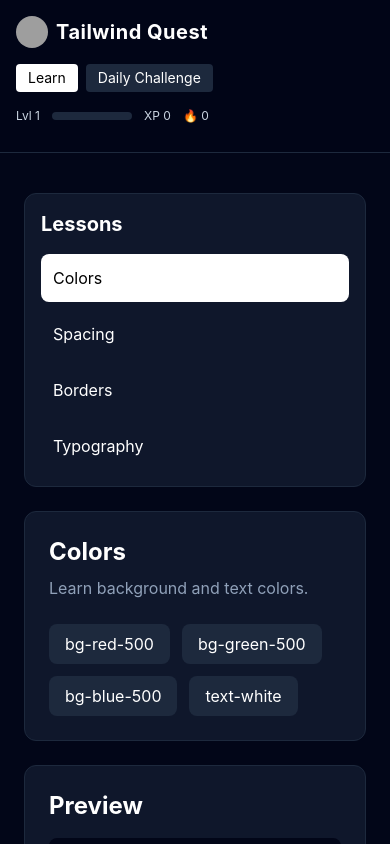
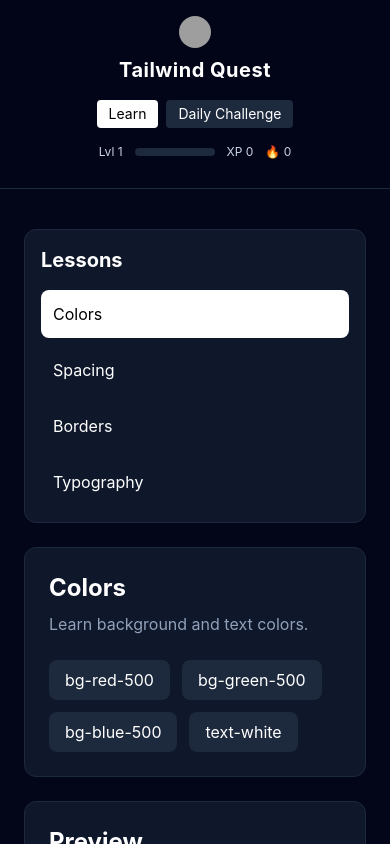
Before and after one commit to subozlame/code4fun, a React (Vite) app: page / in a window 390 px wide. Shown: the top 844 px of the page. Built offline with nearby package versions, Linux system fonts and the light colour scheme; grey boxes are pictures that could not be loaded.

Commit message:
header fixed

```diff
--- a/src/App.jsx
+++ b/src/App.jsx
@@ -162,11 +162,12 @@
 
         <div className="max-w-7xl mx-auto px-4 sm:px-6 py-4">
 
-          {/* TOP ROW */}
-          <div className="flex flex-col sm:flex-row sm:justify-between sm:items-center gap-4">
+          {/* HEADER TOP */}
+          <div className="flex flex-col items-center sm:flex-row sm:justify-between sm:items-center gap-4 text-center sm:text-left">
 
             {/* LOGO + TITLE */}
-            <a href="/" className="flex items-center gap-2">
+            <a href="/" className="flex flex-col sm:flex-row items-center gap-2">
+
               <img
                 src="./c4f.ico"
                 alt="Logo"
@@ -176,6 +177,7 @@
               <h1 className="text-xl sm:text-2xl font-bold tracking-wide">
                 Tailwind Quest
               </h1>
+
             </a>
 
             {/* MODE SWITCH */}
@@ -183,8 +185,8 @@
               <button
                 onClick={() => setMode("learn")}
                 className={`px-3 py-1 rounded text-sm sm:text-base transition ${mode === "learn"
-                  ? "bg-white text-black"
-                  : "bg-slate-800"
+                    ? "bg-white text-black"
+                    : "bg-slate-800"
                   }`}
               >
                 Learn
@@ -193,8 +195,8 @@
               <button
                 onClick={() => setMode("challenge")}
                 className={`px-3 py-1 rounded text-sm sm:text-base transition ${mode === "challenge"
-                  ? "bg-white text-black"
-                  : "bg-slate-800"
+                    ? "bg-white text-black"
+                    : "bg-slate-800"
                   }`}
               >
                 Daily Challenge
@@ -221,8 +223,8 @@
 
           </div>
 
-          {/* BADGES */}
-          <div className="mt-3 flex gap-2 flex-wrap">
+          {/* BADGES (CENTERED ON MOBILE) */}
+          <div className="mt-3 flex flex-wrap gap-2 justify-center sm:justify-start">
 
             {badges.map((b, i) => (
               <span
```
